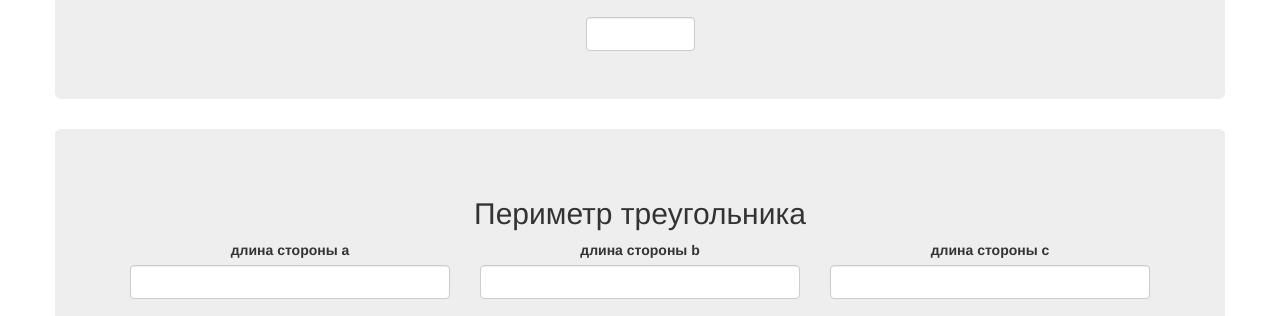
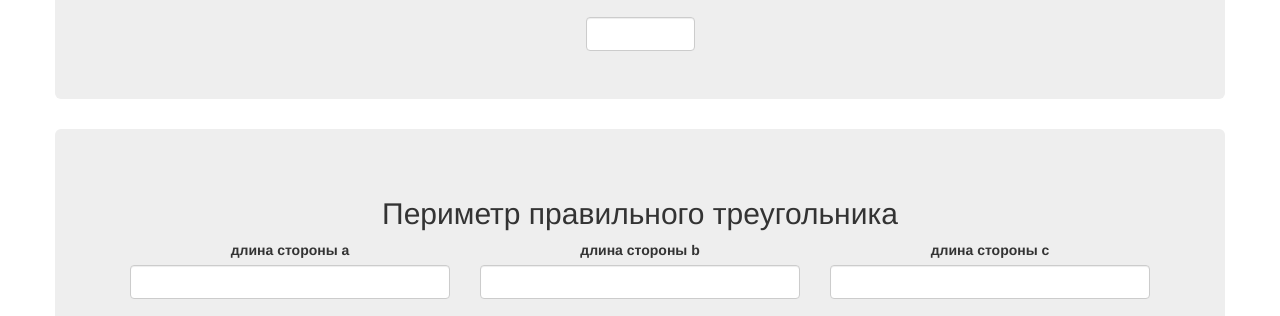
Before and after one commit to v14ushakov/v14ushakov.github.io, a plain HTML site: page index.html in a window 1280 px wide. Shown: the part 612-928 px from the top of the page. Drawn offline with Linux system fonts and the light colour scheme.

Commit message:
периметр >правильного< треугольника

```diff
--- a/index.html
+++ b/index.html
@@ -89,7 +89,7 @@
 
 <div class="jumbotron">
 	<form name="triangle">
-		<h2>Периметр треугольника</h2>
+		<h2>Периметр правильного треугольника</h2>
 
       <form name="triangle" class="form-inline">
         <div class="col-md-4" class="form-group">
```
